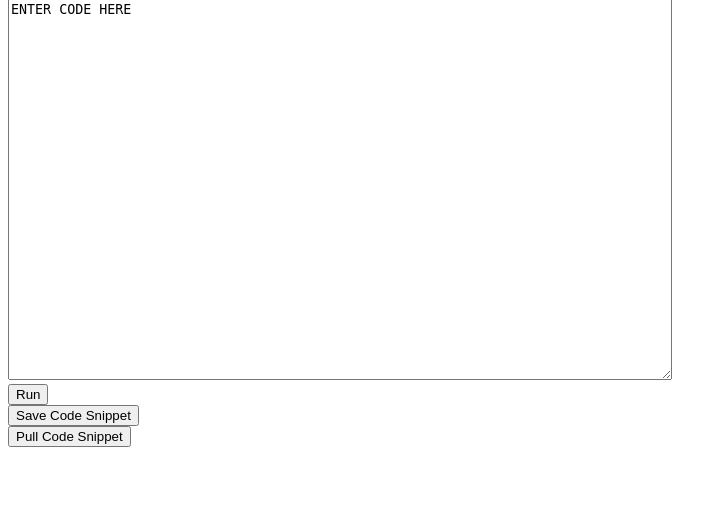
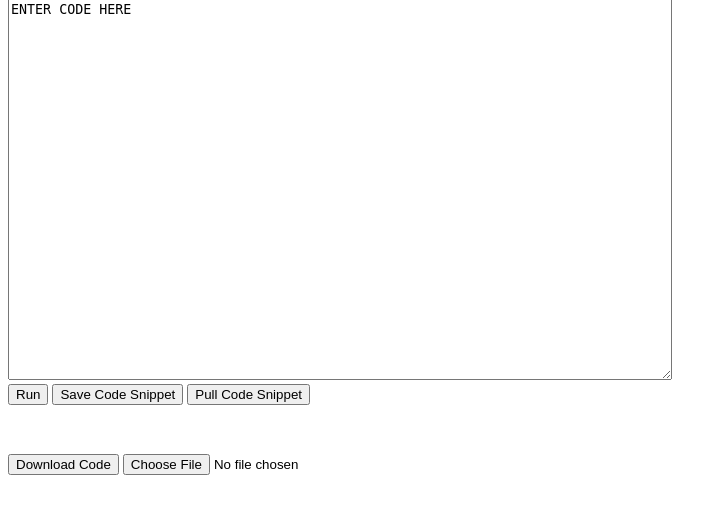
Before and after one commit to bjknee/python_code_editor, a Flask app: page / in a window 1280 px wide. Shown: the part 99-613 px from the top of the page, without its empty margins (0-727 px from the left). Run offline with Flask 2, Linux system fonts and the light colour scheme.

Commit message:
added upload and download code functionality through a few javascript files

```diff
--- a/codesender/app.py
+++ b/codesender/app.py
@@ -4,9 +4,11 @@ import os
 
 app = Flask(__name__)
 
+
 @app.route("/", methods=['POST', 'GET'])
 def index():
     return render_template("index.html")
+
 
 @app.route("/run_code", methods=['POST', 'GET'])
 def run_sender():
@@ -20,11 +22,15 @@ def run_sender():
     else:
         return render_template("index.html")
 
+
 def read_template(filename, directory='templates'):
     pathname = os.path.join(directory, filename)
     temp_pathname = "codesender/templates/index.html"
     f = open(pathname, "r", encoding="utf-8")
     return f.read()
 
-if __name__ == "__main__":
+
+def main():
     app.run(debug=False)
+
+main()
--- /dev/null
+++ b/codesender/static/download.js
@@ -0,0 +1,23 @@
+// ATTRIBUTIONS: https://gtawebdevelopers.com/javascript-jquery/download-textarea-contents-file-using-javascript/
+
+function saveTextAsFile(textToWrite, fileNameToSaveAs) {
+    var textFileAsBlob = new Blob([textToWrite], {type:'text/plain'});
+    var downloadLink = document.createElement("a");
+    downloadLink.download = fileNameToSaveAs;
+    downloadLink.innerHTML = "Download File";
+    if (window.webkitURL != null) {
+    // Chrome allows the link to be clicked
+    // without actually adding it to the DOM.
+    downloadLink.href = window.webkitURL.createObjectURL(textFileAsBlob);
+    }
+    else {
+    // Firefox requires the link to be added to the DOM
+    // before it can be clicked.
+    downloadLink.href = window.URL.createObjectURL(textFileAsBlob);
+    downloadLink.onclick = destroyClickedElement;
+    downloadLink.style.display = "none";
+    document.body.appendChild(downloadLink);
+    }
+
+    downloadLink.click();
+}
--- /dev/null
+++ b/codesender/static/scripts.js
@@ -0,0 +1,15 @@
+let code = ""
+
+function save(){
+    var textArea = document.getElementById("coding");
+    var output = document.getElementById("save_output");
+    code = textArea.value;
+    output.innerHTML = "Code snippet has been saved";
+}
+
+function pull(){
+    var textArea = document.getElementById("coding");
+    var output = document.getElementById("save_output");
+    textArea.value = code
+    output.innerHTML = "<!-- OUTPUT_TWO PLACEHOLDER -->"
+}
--- a/codesender/static/styles.css
+++ b/codesender/static/styles.css
@@ -0,0 +1,3 @@
+#upload-download-container: {
+    margin-top: 10px;
+}
--- /dev/null
+++ b/codesender/static/upload.js
@@ -0,0 +1,24 @@
+//ATTRIBUTIONS https://www.geeksforgeeks.org/how-to-load-the-contents-of-a-text-file-into-a-javascript-variable/
+
+let input = document.querySelector('input')
+let textarea = document.querySelector('textarea')
+
+input.addEventListener('change', () => {
+    let files = input.files;
+
+    if (files.length == 0) return;
+
+    const file = files[0];
+
+    let reader = new FileReader();
+
+    reader.onload = (e) => {
+        const file = e.target.result;
+
+        const lines = file.split(/\r\n|\n/);
+        textarea.value = lines.join('\n');
+    };
+    reader.onerror = (e) => alert(e.target.error.name);
+
+    reader.readAsText(file);
+});
--- a/codesender/templates/index.html
+++ b/codesender/templates/index.html
@@ -8,6 +8,7 @@
     <meta name="keywords" content="Lint,Online,Editor,Python,Syntax-Checking">
     <meta name="author" content="Ed Brown">
     <title>COMP2005 Python Quiz</title>
+    <script src="../static/scripts.js"></script>
     <!-- Favicon -->
 </head>
 
@@ -15,7 +16,7 @@
 <div id="intro">
     <h1>Python Online Quiz</h1>
     <div>
-        <pre><!-- OUTPUT_TWO PLACEHOLDER --></pre>
+        <pre id="save_output"><!-- OUTPUT_TWO PLACEHOLDER --></pre>
     </div>
 </div>
 <br>
@@ -24,12 +25,8 @@
         <textarea name="codestuff" id="coding" rows="25" cols="80">ENTER CODE HERE</textarea>
         <br>
         <button type="submit" id="run">Run</button>
-    </form>
-    <form action="/store" method="POST">
-        <button type="submit" id="store_code">Save Code Snippet</button>
-    </form>
-    <form action="/pull" method="POST">
-        <button type="submit" id="get_code">Pull Code Snippet</button>
+        <button type="button" id="store_code" onclick="save()">Save Code Snippet</button>
+        <button type="button" id="get_code" onclick="pull()">Pull Code Snippet</button>
     </form>
     <br>
     <div id="output">
@@ -37,9 +34,12 @@
     </div>
     <br>
 </div>
-<div>
-
+<div id="upload-download-container">
+        <button id="downloadButton" onclick="saveTextAsFile(coding.value, 'download.txt')">Download Code</button>
+        <input id="txtFile" type="file" text="Upload a File" />
 
 </div>
+<script src="../static/upload.js"></script>
+<script src="../static/download.js"></script>
 </body>
 </html>
```
